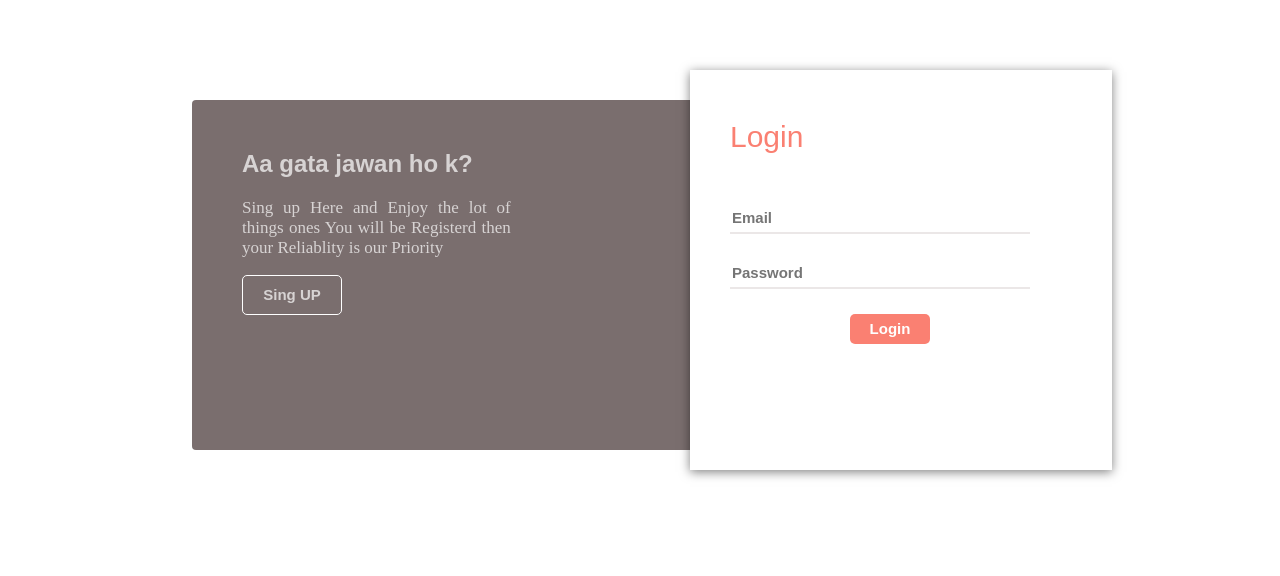
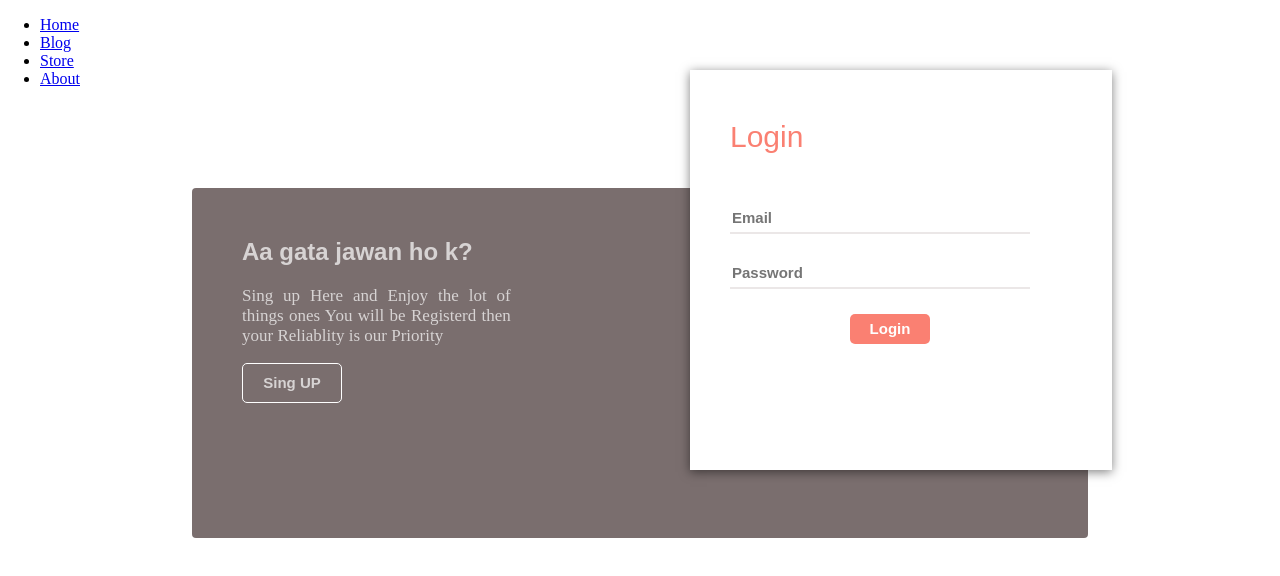
Before and after one commit to husnainsuleman/auto_deploy, a plain HTML site: page index.html in a window 1280 px wide. Drawn offline with Linux system fonts and the light colour scheme.

Commit message:
Update index.html

```diff
--- a/index.html
+++ b/index.html
@@ -5,6 +5,13 @@
         <link rel="stylesheet" href="style.css">
     </head>
     <body>
+        <ul>
+            <li><a href="#">Home</a></li>
+            <li><a href="#">Blog</a></li>
+            <li><a href="#">Store</a></li>
+            <li><a href="#">About</a></li>
+        </ul>
+
         <div class="login-continer">
             <div class="login-title-left" id="signuptitle">
                 <h2 class="title">Aa gata jawan ho k?</h2>
```
